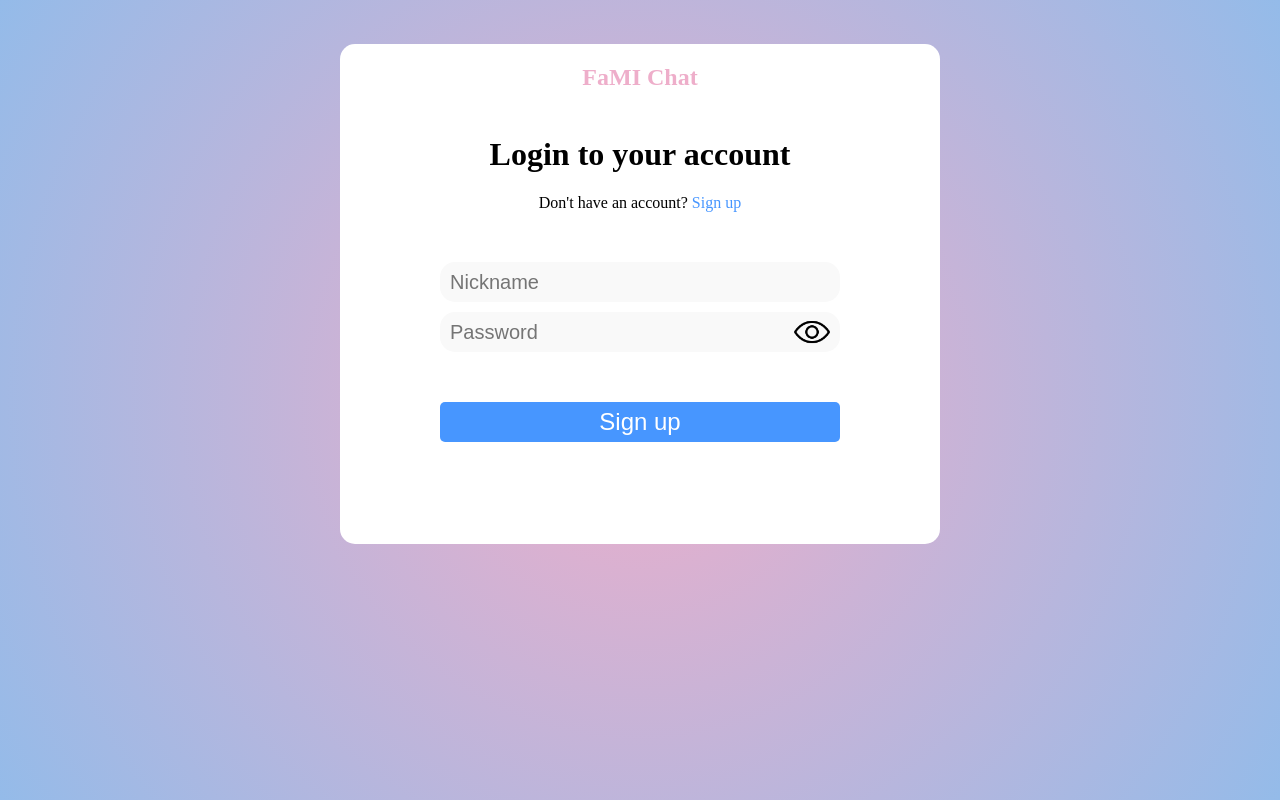
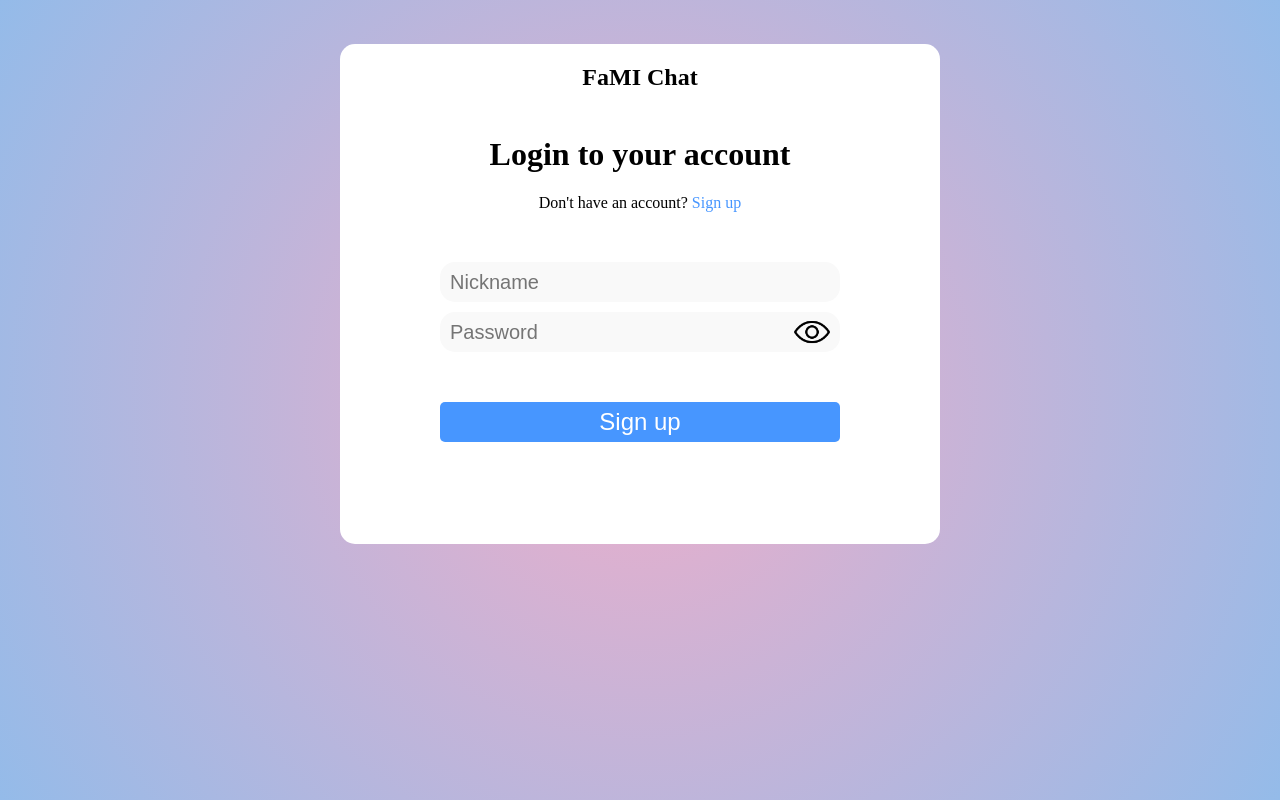
Before and after one commit to vib3sf/webchat-frontend, a Vue app: page /login in a window 1280 px wide. Built offline with nearby package versions, Linux system fonts and the light colour scheme; what vue-timeago3 would draw is missing.

Commit message:
change color

```diff
--- a/src/components/Logo/Logo.vue
+++ b/src/components/Logo/Logo.vue
@@ -8,7 +8,6 @@
 h3
   font-size: 24px
   text-align: center
-  color: rgb(238, 174, 202)
-  color: radial-gradient(circle,rgb(221, 174, 238) 0%,rgba(148, 187, 233, 1) 100%)
+  color: black
   padding-top: 20px
 </style>
```
